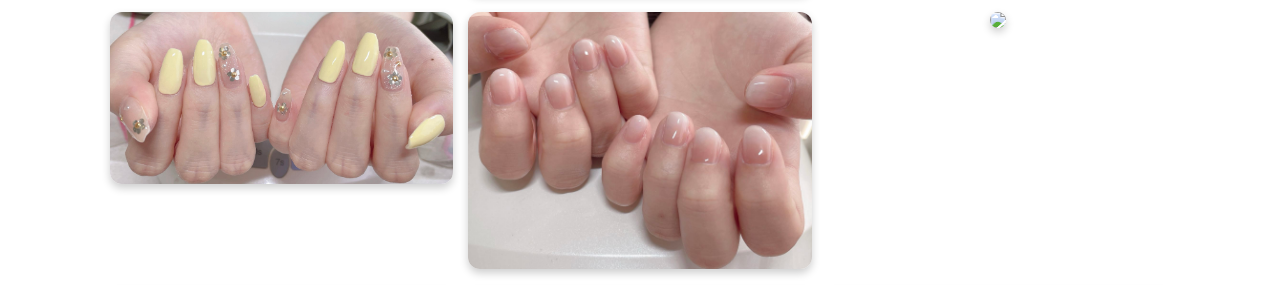
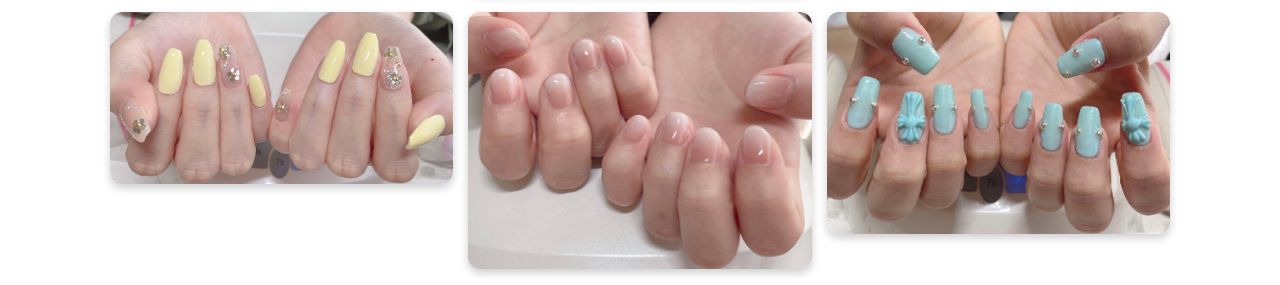
Before and after one commit to gumicchi/nail-list, a plain HTML site: page index.html in a window 1280 px wide. Shown: the part 8581-8866 px from the top of the page. Drawn offline with nearby package versions, Linux system fonts and the light colour scheme.

Commit message:
Update index.html

```diff
--- a/index.html
+++ b/index.html
@@ -112,7 +112,6 @@
   <a href="img/na38.jpg" data-lightbox="nail-gallery"><img src="img/na38.jpg"></a>
   <a href="img/na37.jpg" data-lightbox="nail-gallery"><img src="img/na37.jpg"></a>
   <a href="img/na36.jpg" data-lightbox="nail-gallery"><img src="img/na36.jpg"></a>
-  <a href="img/n82.jpg" data-lightbox="nail-gallery"><img src="img/n82.jpg"></a>
   <a href="img/na33.jpg" data-lightbox="nail-gallery"><img src="img/na33.jpg"></a>
   <a href="img/n83.jpg" data-lightbox="nail-gallery"><img src="img/n83.jpg"></a>
   <a href="img/n84.jpg" data-lightbox="nail-gallery"><img src="img/n84.jpg"></a>
```
